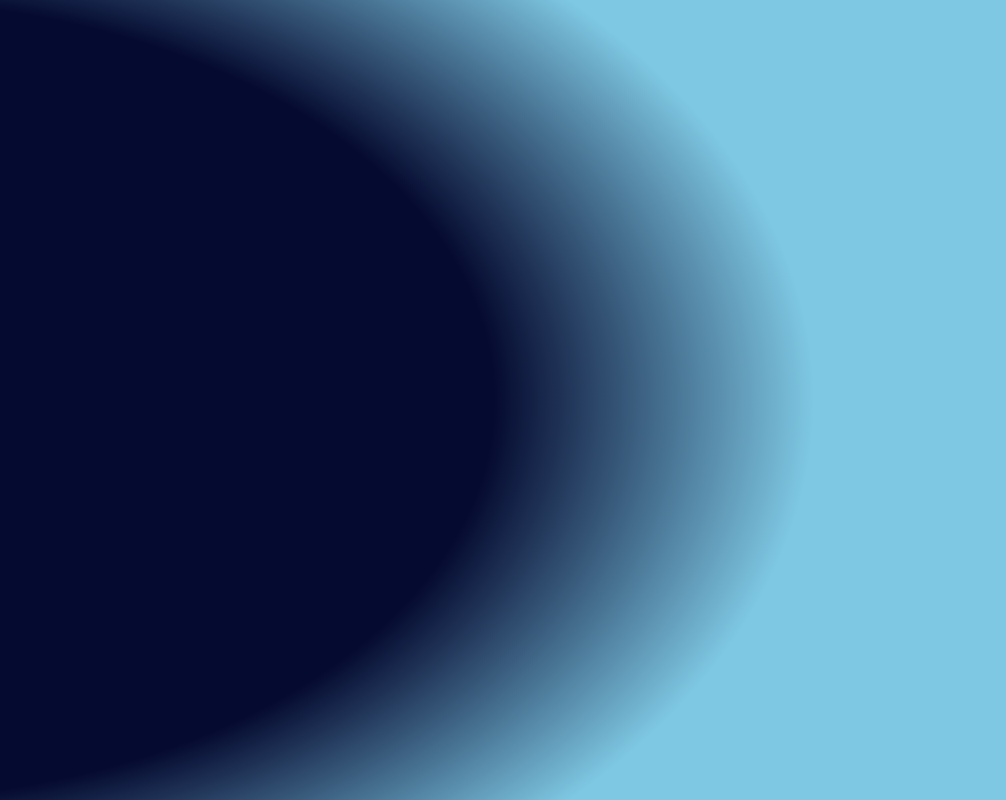
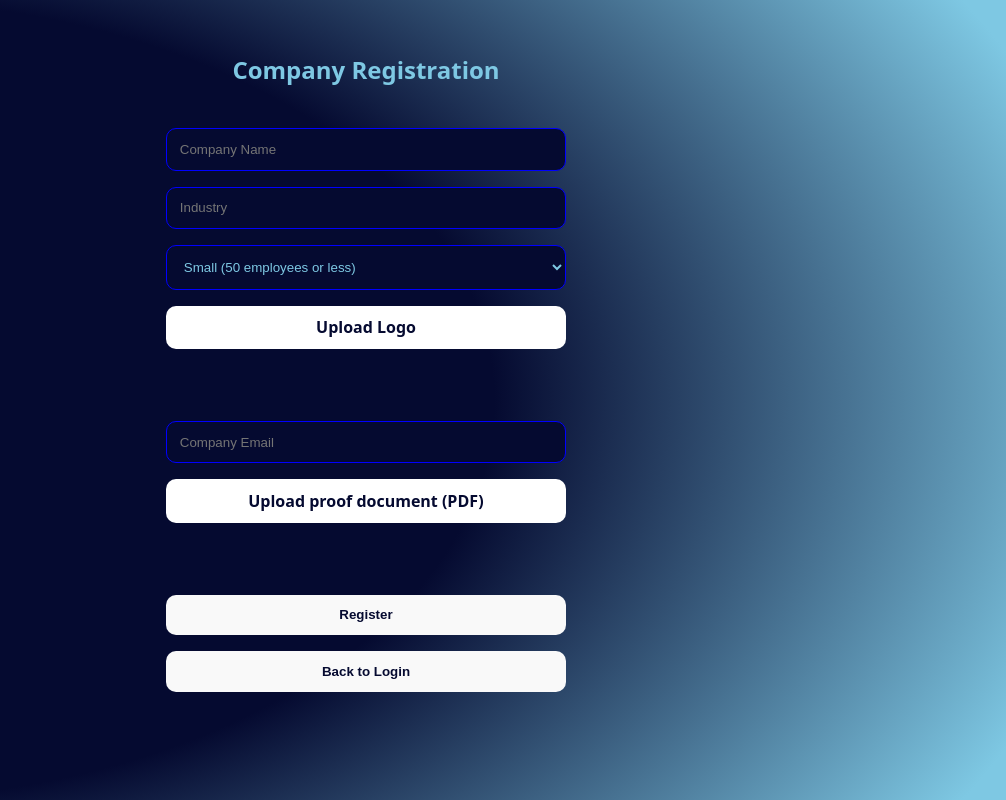
Before and after one commit to AhmedK3019/Internship-Web-Application, a React (Vite) app in the folder kafr-el-sheikh-el-7abeeba/: page / in a window 1280 px wide. Both pictures are taken after a click on the button "Register". Shown: the whole page, without its empty margins (274-1280 px from the left). Built offline with nearby package versions, Linux system fonts and the light colour scheme; a web font is replaced by a local one.

Commit message:
Finished Company Registration

```diff
--- a/kafr-el-sheikh-el-7abeeba/src/App.jsx
+++ b/kafr-el-sheikh-el-7abeeba/src/App.jsx
@@ -1,9 +1,27 @@
-import Login from './Login'
+import React, { useState } from 'react';
+import Login from './Login';
+import Register from './Register';
 
 function App() {
-    return(
-        <Login/>
-    );
+  const [showRegister, setShowRegister] = useState(false);
+
+  function goToRegister() {
+    setShowRegister(true);
+  }
+
+  function goToLogin() {
+    setShowRegister(false);
+  }
+
+  return (
+    <>
+      {showRegister ? (
+        <Register onBack={goToLogin} />
+      ) : (
+        <Login onRegisterClick={goToRegister} />
+      )}
+    </>
+  );
 }
 
-export default App
+export default App;
--- a/kafr-el-sheikh-el-7abeeba/src/Login.jsx
+++ b/kafr-el-sheikh-el-7abeeba/src/Login.jsx
@@ -1,14 +1,11 @@
 import React, { useState } from 'react';
 import './index.css';
-import Register from './Register'
 
-
-function Login() {
+function Login({ onRegisterClick }) {
   const [email, setEmail] = useState('');
   const [password, setPassword] = useState('');
   const [role, setRole] = useState('Student');
   const [message, setMessage] = useState('');
-  const [showRegister, setShowRegister] = useState(false);
 
   function handleEmailChange(event) {
     setEmail(event.target.value);
@@ -31,15 +28,10 @@ function Login() {
     setMessage(`Logged in successfully as ${role} !`);
   }
 
-  function handleRegister(e) {
-    e.preventDefault();
-    setShowRegister(true);
-  }
-
-  return ( (showRegister)? (<Register />) :(
+  return (
     <div className='page'>
       <title>Login</title>
-      <div className="login-content">
+      <div className="content">
         <div>
           <form onSubmit={handleSubmit}>
           <h1 className='logo' >KSH</h1>
@@ -47,19 +39,19 @@ function Login() {
             <input
               type="email"
               placeholder="Email"
-              className="login-input"
+              className="input"
               value={email}
               onChange={handleEmailChange}
             />
             <input
               type="password"
               placeholder="Password"
-              className="login-input"
+              className="input"
               value={password}
               onChange={handlePasswordChange}
             />
             <select
-              className="login-select"
+              className="select"
               value={role}
               onChange={handleRoleChange}
             >
@@ -77,13 +69,11 @@ function Login() {
         </div>
       </div>
       <div className="side-panel">
-        <form onSubmit={handleRegister}>
             <h2 className='side-text'>Register Your Company</h2>
-            <button type='submit'>Register</button>
-        </form>
+            <button onClick={onRegisterClick}>Register</button>
       </div>
     </div>
-  ));
+  );
 };
 
 export default Login;
--- a/kafr-el-sheikh-el-7abeeba/src/Register.jsx
+++ b/kafr-el-sheikh-el-7abeeba/src/Register.jsx
@@ -1,16 +1,28 @@
 import React, { useState } from 'react';
 import './index.css';
-import Login from './Login'
 
-
-function Register(){
+function Register({ onBack }){
   const [name, setName] = useState('');
   const [industry, setIndustry] = useState('');
   const [size, setSize] = useState('Small (50 employees or less)');
   const [logo, setLogo] = useState(null);
   const [email, setEmail] = useState('');
   const [file, setFile] = useState(null);
-  const [showLogin, setShowLogin] = useState(false);
+  const [previewUrl, setPreviewUrl] = useState(null);
+  const [message, setMessage] = useState('');
+  const [submitted, setSubmitted] = useState(false);
+
+  function handleNameChange(event) {
+    setName(event.target.value);
+  }
+
+  function handleIndustryChange(event) {
+    setIndustry(event.target.value);
+  }
+
+  function handleSizeChange(event) {
+    setSize(event.target.value);
+  }
 
   function handleLogoChange(event) {
     const file = event.target.files[0];
@@ -25,23 +37,95 @@ function Register(){
     }
   }
 
+  function handleEmailChange(event) {
+    setEmail(event.target.value);
+  }
+
+  function handleFileChange(event) {
+    const file = event.target.files[0];
+    if (file) {
+      setFile(file);
+    }
+  }
+
   function handleSubmit(e){
     e.preventDefault();
     if (!name || !industry || !size || !logo || !email) {
       setMessage('Please fill in all fields.');
       return;
     }
-    setShowLogin(true);
+    setSubmitted(true);
+    setTimeout(() => {
+      onBack();
+    }, 2000);
   }
 
-  return( (showLogin)? <Login /> : (
+  return(
     <div className='page'>
+      <title>Register</title>
+      <div className='content'>
+        {submitted ? (
+          <div className="message">Registration submitted successfully! Redirecting...</div>
+        ) : (
         <form onSubmit={handleSubmit}>
-
+          <h2>Company Registration</h2>
+            <input
+              type='text'
+              placeholder='Company Name'
+              className='input'
+              value={name}
+              onChange={handleNameChange}
+            />
+            <input
+              type='text'
+              placeholder='Industry'
+              className='input'
+              value={industry}
+              onChange={handleIndustryChange}
+            />
+            <select
+              className="select"
+              value={size}
+              onChange={handleSizeChange}
+            >
+              <option value="Small">Small (50 employees or less)</option>
+              <option value="Medium">Medium (50 - 100)</option>
+              <option value="Large">Large (100 - 500)</option>
+              <option value="Corporate">Corporate (500+)</option>
+            </select>
+            <label className="custom-file-label">
+              Upload Logo
+              <input type="file" accept="image/*" onChange={handleLogoChange}/>
+            </label>
+            {previewUrl && <img src={previewUrl} alt="Logo Preview" style={{ width: '100px' }} />}
+            <br />
+            <input
+              type="email"
+              placeholder="Company Email"
+              className="input"
+              value={email}
+              onChange={handleEmailChange}
+            />
+            <label className="custom-file-label">
+              Upload proof document (PDF)
+              <input type="file" accept="application/pdf" onChange={handleFileChange} />
+              {file && (
+              <div className="upload-indicator">
+                ✅ PDF uploaded: {file.name}
+              </div>
+              )}
+            </label>
+            <br />
+            <button type="submit">
+              Register
+            </button>
+            <button type="button" onClick={onBack}>Back to Login</button>
+            {message && <div className="message">{message}</div>}
         </form>
+        )}
+      </div>
     </div>
-
-  ));
+  );
 }
 
-export default Register
+export default Register;
--- a/kafr-el-sheikh-el-7abeeba/src/index.css
+++ b/kafr-el-sheikh-el-7abeeba/src/index.css
@@ -21,7 +21,7 @@
   width: 100%;
   min-height: 100vh;
   background: white;
-  background: radial-gradient(125% 125% at 10% 50%, #050a30 40%, #7EC8E3 60%);
+  background: radial-gradient(125% 125% at 10% 50%, #050a30 40%, #7EC8E3 80%);
   z-index: -10;
 }
 
@@ -91,7 +91,7 @@ button:focus-visible {
   outline: 4px auto -webkit-focus-ring-color;
 }
 
-.login-content {
+.content {
   flex: 1;
   justify-content: center;
   align-items: center;
@@ -113,13 +113,41 @@ button:focus-visible {
   font-weight: bold;
 }
 
-.login-input,
-.login-select {
+.input,
+.select {
   padding: 0.8rem;
   border-radius: 10px;
   border: 1px solid #0000ff;
   background-color: #050a30;
   color: #7ec8e3;
+}
+
+.custom-file-label {
+  display: inline-block;
+  background-color: white;
+  color: #050a30;
+  font-weight: bold;
+  padding: 0.6rem 1rem;
+  border-radius: 10px;
+  cursor: pointer;
+  margin-bottom: 1rem;
+  text-align: center;
+  transition: background-color 0.3s;
+}
+
+.custom-file-label:hover{
+  background-color: #535bf2;
+}
+
+.custom-file-label input[type="file"] {
+  display: none;
+}
+
+.upload-indicator {
+  margin-top: 0.5rem;
+  color: #050a30;
+  font-weight: bold;
+  font-size: 0.95rem;
 }
 
 @media (prefers-color-scheme: light) {
```
